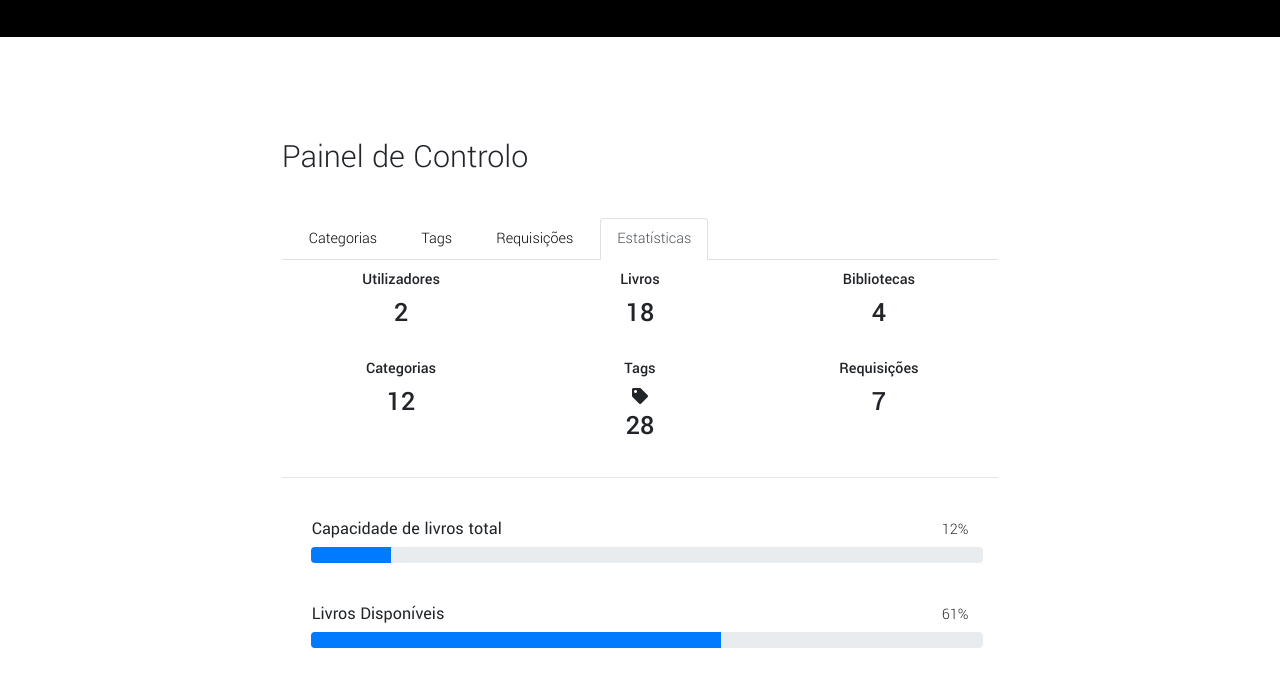
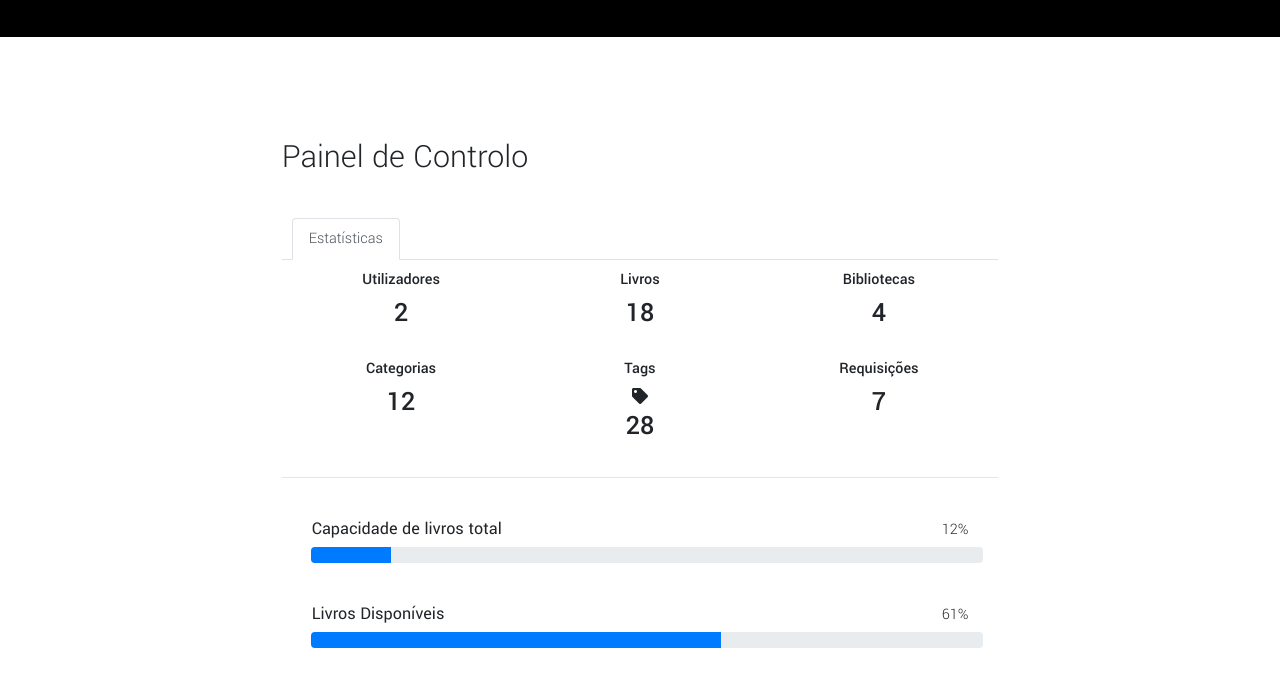
Before and after one commit to axemm99/NOMAD, a plain HTML site: page html/statistics.html in a window 1280 px wide. Shown: the part 109-800 px from the top of the page. Drawn offline with nearby package versions, Linux system fonts and the light colour scheme; some packages are replaced by stand-ins of ours; a script that the page names is missing; files whose address does not match are found by name.

Commit message:
estatistica

```diff
--- a/html/statistics.html
+++ b/html/statistics.html
@@ -141,15 +141,6 @@
             <!-- TAB MENU BUTTONS -->
             <ul class="nav nav-tabs tabs-2 light darken-3" role="tablist">
                 <li class="nav-item">
-                    <a id="btnCategory" class="nav-link" data-toggle="tab" href="#" role="tab">Categorias</a>
-                </li>
-                <li class="nav-item">
-                    <a id="btnTag" class="nav-link" data-toggle="tab" href="#" role="tab">Tags</a>
-                </li>
-                <li class="nav-item">
-                    <a id="btnConfig" class="nav-link" data-toggle="tab" href="#" role="tab">Requisições</a>
-                </li>
-                <li class="nav-item">
                     <a id="btnStatistics" class="nav-link active" data-toggle="tab" href="#" role="tab">Estatísticas</a>
                 </li>
             </ul>
```
